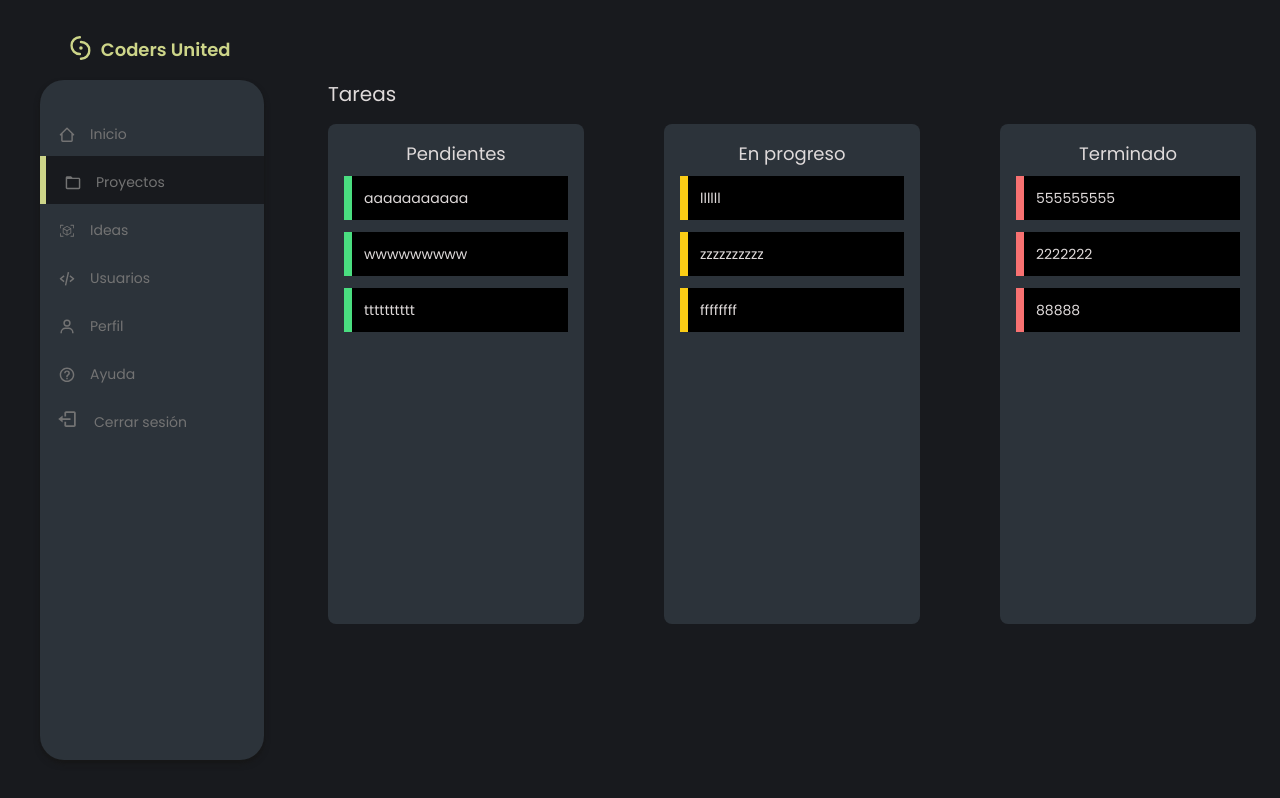
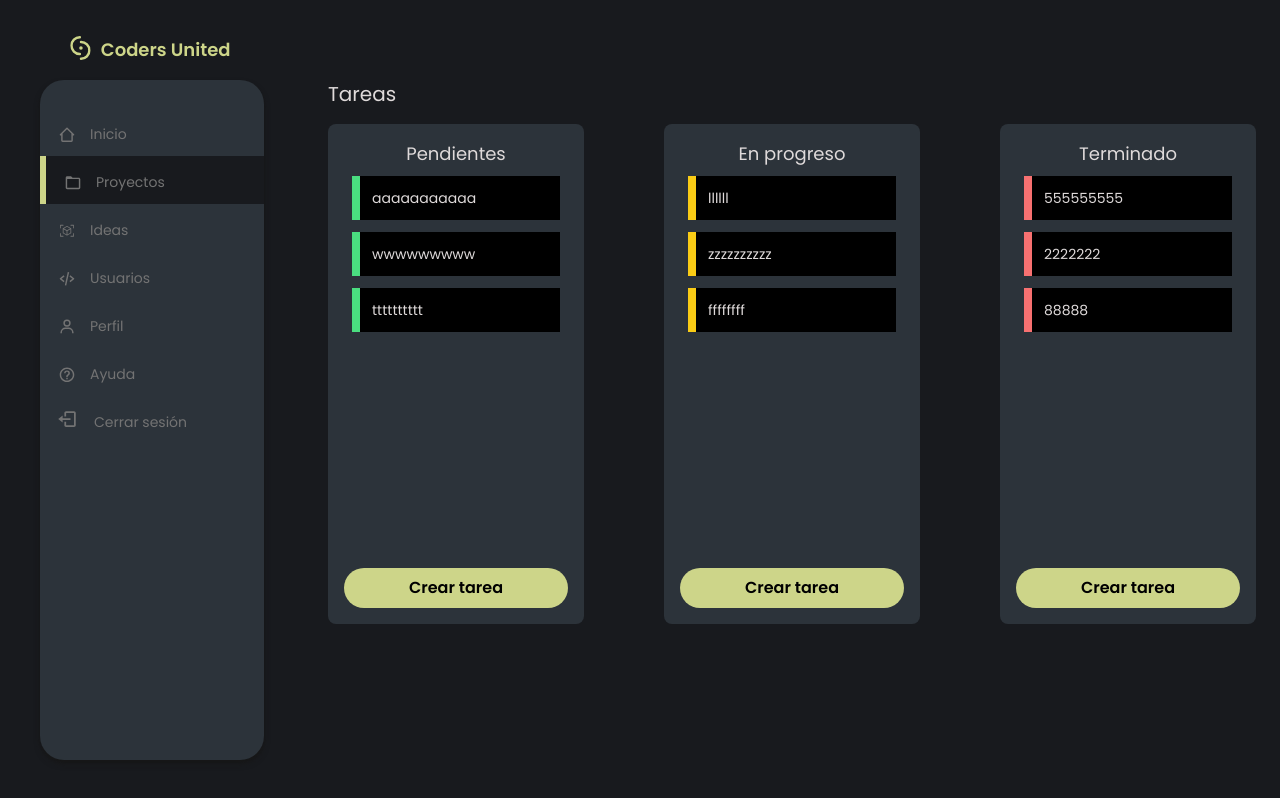
Before and after one commit to rodrigo745/coders-united, a Next.js app: page /pages/1/proyectos/proyecto_creado/1/tareas in a window 1280 px wide. Shown: the top 798 px of the page. Built offline with nearby package versions, Linux system fonts and the light colour scheme.

Commit message:
botones de crear

```diff
--- a/src/components/tareas/Columna.jsx
+++ b/src/components/tareas/Columna.jsx
@@ -7,10 +7,17 @@ export default function Columna(props){
       });
 
     return(
-        <div ref={setNodeRef} className="cuadro w-[20vw] rounded-lg h-[500px] p-4 flex flex-col items-center overflow-auto">
+        <div ref={setNodeRef} className="cuadro w-[20vw] rounded-lg h-[500px] p-4 flex flex-col items-center">
             <h4 className="text-lg">{props.titulo}</h4>
-            <div className="h-fit w-full mt-2 flex flex-col-reverse">
-                    {props.children}
+            <div className='w-full flex flex-col h-full justify-between'>
+                <div className=''>
+                    <div className="h-fit w-full mt-2 flex flex-col-reverse  my-10 px-2">
+                        {props.children}
+                    </div>
+                </div>
+            <div className='w-full amarilloBack text-center p-2 rounded-full cursor-pointer'>
+                <p className='font-bold text-black '>Crear tarea</p>
+            </div>
             </div>
         </div>
     )
--- a/src/components/tareas/Tarea.jsx
+++ b/src/components/tareas/Tarea.jsx
@@ -1,6 +1,4 @@
 import {useDraggable} from '@dnd-kit/core';
-import { useSortable } from '@dnd-kit/sortable';
-import { CSS } from '@dnd-kit/utilities';
 
 export default function Tareas(props) {
 
@@ -18,7 +16,7 @@ export default function Tareas(props) {
 
 
     return(
-        <div ref={setNodeRef} style={style} {...listeners} {...attributes}  className={`bg-black p-3 text-sm border-l-8 mb-3 focus:fixed ${props.borde}`}>
+        <div ref={setNodeRef} style={style} {...listeners} {...attributes}  className={`bg-black p-3 text-sm border-l-8 mb-3 ${props.borde}`}>
             {/* Tareas */}
             {props.titulo}
             {/* Cambiar el contendor que oculta los items */}
```
